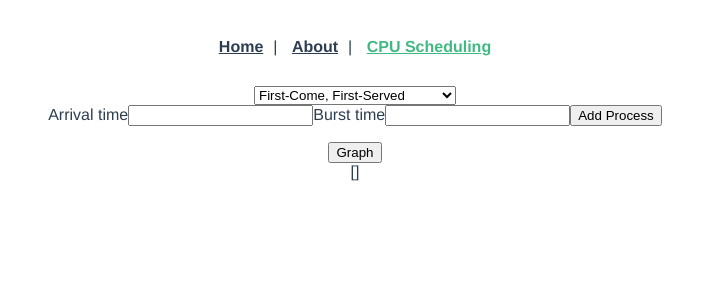
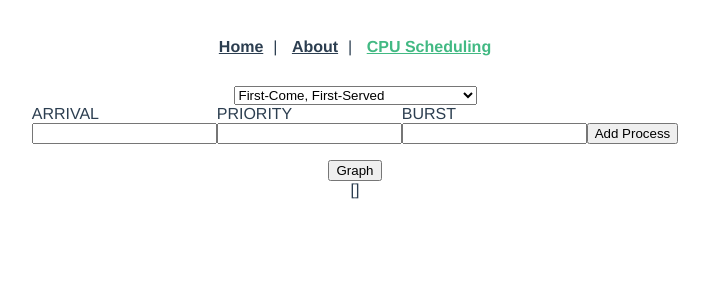
Before and after one commit to klvlb/project-cpu-scheduling, a Vue app in the folder client/: page /cpu-scheduling in a window 1280 px wide. Shown: the top 300 px of the page, without its empty margins (285-994 px from the left). Built offline with nearby package versions, Linux system fonts and the light colour scheme.

Commit message:
Successfully sends, receives, and processes data.

```diff
--- a/client/package.json
+++ b/client/package.json
@@ -3,6 +3,7 @@
   "version": "0.1.0",
   "private": true,
   "scripts": {
+    "start": "browser-sync start --proxy localhost:8080",
     "serve": "vue-cli-service serve",
     "build": "vue-cli-service build",
     "lint": "vue-cli-service lint"
@@ -14,6 +15,7 @@
     "fibers": "^4.0.2",
     "jquery": "^1.9.1",
     "popper.js": "^1.16.1",
+    "qs": "^6.9.1",
     "sass": "^1.26.1",
     "vue": "^2.6.11",
     "vue-router": "^3.1.5"
@@ -24,6 +26,7 @@
     "@vue/cli-service": "^4.2.0",
     "@vue/eslint-config-airbnb": "^5.0.2",
     "babel-eslint": "^10.0.3",
+    "browser-sync": "^2.26.7",
     "eslint": "^6.7.2",
     "eslint-plugin-import": "^2.20.1",
     "eslint-plugin-vue": "^6.1.2",
--- a/client/src/components/Scheduling.vue
+++ b/client/src/components/Scheduling.vue
@@ -6,36 +6,50 @@
         <option value='sjf'>Shortest Job First</option>
         <option value='srtf'>Shortest Remaining Time First</option>
         <option value='rr'>Round Robin</option>
-        <option value='ps'>Priority Scheduling</option>
+        <option value='prio'>Priority Scheduling</option>
+        <option value='priorr'>Priority Scheduling with Round Robin</option>
       </select>
       <div id='process-add-container' ref='processAddContainer'>
-        <label>Arrival time</label>
-        <input id='arrival-time-input' ref='arrivalTimeInput' type='integer' />
-        <label>Burst time</label>
-        <input id='burst-time-input' ref='burstTimeInput' type='integer' />
+        <div class='input-block'>
+          <label class='input-label'>Arrival</label>
+          <input id='arrival-time-input' ref='arrivalTimeInput' type='integer'/>
+        </div>
+        <div class='input-block'>
+          <label>Priority</label>
+          <input id='priority-input' ref='priorityInput' type='integer'/>
+        </div>
+        <div class='input-block'>
+          <label>Burst</label>
+          <input id='burst-time-input' ref='burstTimeInput' type='integer'/>
+        </div>
         <button id='add-process-btn' @click='addProcess' type='button'>Add Process</button>
       </div>
       <ul id='process-list'>
         <li class='process' v-for='(item, index) in processes' v-bind:key=index>
-          <div>
+          <div class='input-block'>
+            {{ item }}
             <span class='list-label'>Process Number</span>
             <span class='process-no'>{{ item.process }}</span>
           </div>
-          <div>
-            <span class='list-label'>Arrival time</span>
+          <div class='input-block'>
+            <span class='list-label'>Arrival</span>
             <span class='process-arrival'>{{ item.arrival }}</span>
           </div>
-          <div>
-            <span class='list-label'>Burst time</span>
+          <div class='input-block'>
+            <span class='list-label'>Priority</span>
+            <span class='process-priority'>{{ item.priority }}</span>
+          </div>
+          <div class='input-block'>
+            <span class='list-label'>Burst</span>
             <span class='process-burst'>{{ item.burst }}</span>
           </div>
         </li>
       </ul>
       <button id='algo-form-submit-btn'
-        ref='algoFormSubmitBtn'
-        @click='submitAlgoForm'
-        type='button'
-        class='btn btn-primary'>
+              ref='algoFormSubmitBtn'
+              @click='submitAlgoForm'
+              type='button'
+              class='btn btn-primary'>
         Graph
       </button>
     </form>
@@ -44,50 +58,23 @@
   </div>
 </template>
 
-<script>
-import axios from 'axios';
+<script src='../js/scheduling.js'></script>
+<!--<script src="http://ajax.googleapis.com/ajax/libs/jquery/1.9.1/jquery.min.js"></script>-->
 
-export default {
-  name: 'Scheduling',
-  data() {
-    return {
-      processes: [],
-      processCount: 1,
-      calculations: [],
-      algo: '',
-    };
-  },
-  methods: {
-    addProcess() {
-      this.algo = this.$refs.algoSelect.value;
-      const [arrival, burst] = [
-        this.$refs.arrivalTimeInput.value,
-        this.$refs.burstTimeInput.value,
-      ];
-      if (burst && arrival) {
-        this.processes.push({
-          process: this.processCount,
-          arrival,
-          burst,
-        });
-        this.processCount += 1;
-      }
-    },
-    submitAlgoForm() {
-      const path = 'http://127.0.0.1:5000/cpu-scheduling';
-      axios.post(path, {
-        algo: this.algo,
-        processes: this.processes,
-      })
-        .then((res) => {
-          this.calculations = res.data;
-          // console.log('calculations', this.calculations);
-        })
-        .catch((error) => {
-          // eslint-disable-next-line
-          console.error(error);
-        });
-    },
-  },
-};
-</script>
+<style lang='scss'>
+  .input-block {
+    display: inline-block;
+
+    /*input {*/
+    /*  display: block;*/
+    /*}*/
+    /*    "start": "browser-sync start --server \"src/\" --files \"src/\" --single",*/
+/*--index 'public/index.html' --server 'src' --files '.!*.*'*/
+
+    label {
+      display: block;
+      text-align: left;
+      text-transform: uppercase;
+    }
+  }
+</style>
--- /dev/null
+++ b/client/src/js/scheduling.js
@@ -0,0 +1,89 @@
+import $ from 'jquery';
+
+
+export default {
+  name: 'Scheduling',
+  data() {
+    return {
+      processes: [],
+      processCount: 1,
+      calculations: [],
+      algo: '',
+      ganttData: {},
+    };
+  },
+  methods: {
+    addProcess() {
+      // this.algo = this.$refs.algoSelect.value;
+      const [arrival, priority, burst] = [
+        this.$refs.arrivalTimeInput.value,
+        this.$refs.priorityInput.value,
+        this.$refs.burstTimeInput.value,
+      ];
+      if (burst && arrival && priority) {
+        this.processes.push({
+          process: this.processCount,
+          arrival,
+          priority,
+          burst,
+        });
+        this.processCount += 1;
+      }
+    },
+    submitAlgoForm() {
+      const path = 'http://localhost:5000/cpu-scheduling';
+      this.algo = this.$refs.algoSelect.value;
+      const data = {
+        algo: this.algo,
+        // processes: this.processes,
+        processes: JSON.stringify(this.processes),
+      };
+      console.log(data);
+      $.ajax({
+        url: path,
+        type: 'POST',
+        data,
+        // data: JSON.stringify(data),
+        // contentType: 'application/json',
+        dataType: 'json',
+        beforeSend: (x) => {
+          if (x && x.overrideMimeType) {
+            // x.overrideMimeType('application/json');
+            x.overrideMimeType('application/json;charset=UTF-8');
+          }
+        },
+        success: (result) => {
+          this.ganttData = result;
+          // this.ganttData = JSON.parse(result);
+          console.log(this.ganttData);
+          console.log(this.ganttData.sequence);
+        },
+      });
+      // axios.post(path, {
+      //   algo: this.algo.toString(),
+      //   // processes: JSON.stringify(this.processes),
+      // })
+      //   .then((res) => {
+      //     this.calculations = res.data;
+      //     // console.log('calculations', this.calculations);
+      //   })
+      //   .catch((error) => {
+      //     // eslint-disable-next-line
+      //     console.error(error);
+      //   });
+      // // Format nested params correctly
+      // axios.interceptors.request.use(config => {
+      //
+      //   config.paramsSerializer = params => {
+      //     // Qs is not included in the Axios package
+      //     return Qs.stringify(params, {
+      //       arrayFormat: "brackets",
+      //       encode: false
+      //     });
+      //   };
+      //
+      //   return config;
+      // });
+    },
+  },
+};
```
Also changed, not shown: 2 other files (tests, documents, lock files or other folders).
